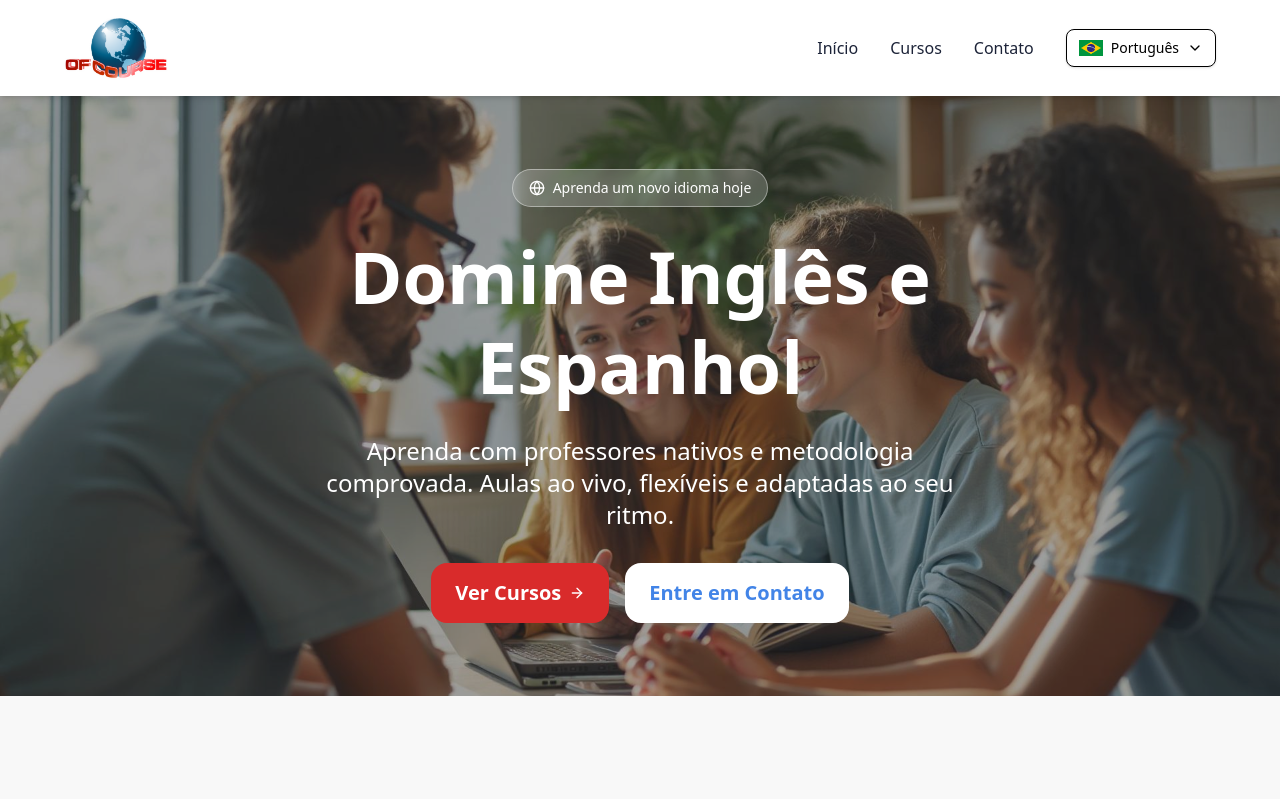
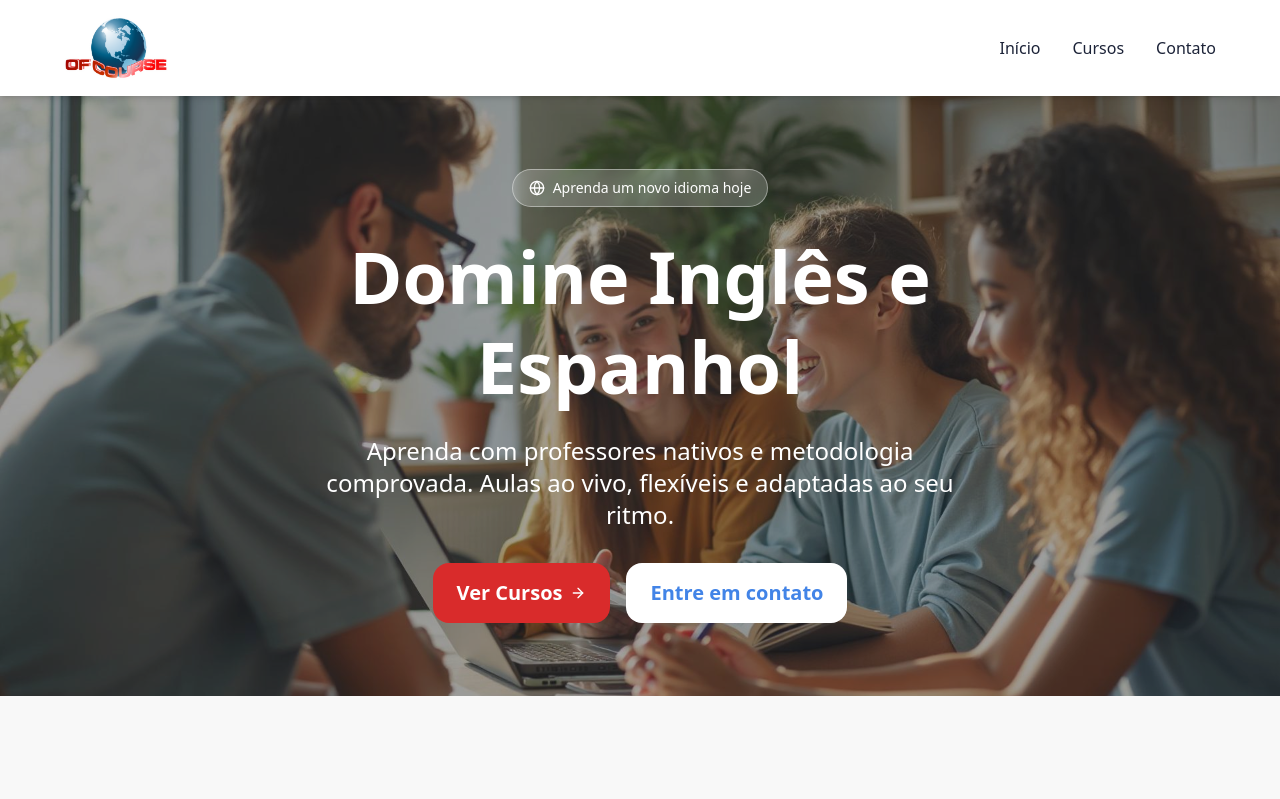
Before and after one commit to mthsimao/of-course, a React (Vite) app: page / in a window 1280 px wide. Shown: the top 799 px of the page. Built offline with nearby package versions, Linux system fonts and the light colour scheme; a web font is replaced by a local one.

Commit message:
deleted i18n

```diff
--- a/src/components/Footer.jsx
+++ b/src/components/Footer.jsx
@@ -1,27 +1,27 @@
 import { Facebook, Instagram, Mail, Phone } from "lucide-react";
-import { useTranslation } from "react-i18next";
 
 const Footer = () => {
-  const { t } = useTranslation();
 
   return (
     <footer className="bg-footer-bg text-white p-6 md:p-12">
       <div className=" grid grid-cols-1 sm:grid-cols-2 gap-4 lg:grid-cols-4">
         <div className="footer-div">
           <h3 className="title">Of Course</h3>
-          <p className="text-footer-link">{t("footer.subTitle")}</p>
+          <p className="text-footer-link">
+            Transformando vidas através do aprendizado de idiomas
+          </p>
         </div>
 
         <div className="footer-div">
-          <h3>{t("footer.courses")}</h3>
+          <h3>Cursos</h3>
           <ul className="space-y-3">
-            <li>{t("footer.english")}</li>
-            <li>{t("footer.spanish")}</li>
+            <li>Inglês</li>
+            <li>Espanhol</li>
           </ul>
         </div>
 
         <div className="footer-div">
-          <h3>{t("footer.socialMedia")}</h3>
+          <h3>Redes Sociais</h3>
           <ul className="space-y-3">
             <li>
               <a
@@ -29,7 +29,7 @@ const Footer = () => {
                 target="_blank"
                 className="flex flex-row items-center gap-3 hover:underline"
               >
-                <Facebook size={24} strokeWidth={2}/>
+                <Facebook size={24} strokeWidth={2} />
                 <span>Facebook</span>
               </a>
             </li>
@@ -39,7 +39,7 @@ const Footer = () => {
                 target="_blank"
                 className="flex flex-row items-center gap-3 hover:underline"
               >
-                <Instagram size={24} strokeWidth={2}/>
+                <Instagram size={24} strokeWidth={2} />
                 <span>Instagram</span>
               </a>
             </li>
@@ -47,13 +47,13 @@ const Footer = () => {
         </div>
 
         <div className="footer-div">
-          <h3>{t("footer.contact")}</h3>
+          <h3>Contato</h3>
 
           <ul className="space-y-3">
             <li>
               <Phone size={20} />
               <a
-                href="https://api.whatsapp.com/send/?phone=5522997008289&text&app_absent=0"
+                href="https://wa.me/5522997008289"
                 target="_blank"
               >
                 (22) 99700-8289
@@ -69,7 +69,7 @@ const Footer = () => {
 
       <div className="mt-6">
         <div className="border-t border-footer-link/40 pt-8 text-center text-footer-link/80">
-          <p>&copy; 2025 Of Course. {t("footer.allRightsReserved")}</p>
+          <p>&copy; 2025 Of Course.  Todos os direitos reservados.</p>
         </div>
       </div>
     </footer>
--- a/src/components/Hero.jsx
+++ b/src/components/Hero.jsx
@@ -1,10 +1,7 @@
 import { Globe, ArrowRight } from "lucide-react";
 import heroImage from "../assets/images/hero-language.jpg";
-import { useTranslation } from "react-i18next";
 
 const Hero = () => {
-  const { t } = useTranslation()
-
   return (
     <section className="relative min-h-[75vh] flex items-center overflow-hidden">
       <div
@@ -22,28 +19,32 @@ const Hero = () => {
           <div className="inline-flex items-center gap-2 bg-white/20 backdrop-blur-sm px-4 py-2 rounded-full mb-6 border border-white/40">
             <Globe className="w-4 h-4" />
             <span className="text-sm font-medium">
-              {t("header.subTitle")}
+              Aprenda um novo idioma hoje
             </span>
           </div>
 
           <h1 className="text-5xl md:text-6xl lg:text-7xl font-bold mb-6 leading-tight">
-           {t("header.title")}
+            Domine Inglês e Espanhol
           </h1>
 
           <p className="text-[1.1rem] md:text-2xl mb-8 text-foreground max-w-2xl mx-auto">
-            {t("header.paragraph")}
+            Aprenda com professores nativos e metodologia comprovada. Aulas ao
+            vivo, flexíveis e adaptadas ao seu ritmo.
           </p>
 
           <div className="flex flex-col sm:flex-row gap-4 justify-center w-60 sm:w-auto  mx-auto">
-            <button className="bg-secondary hover:bg-secondary/85 rounded-2xl flex flex-row items-center gap-2 hover:gap-3 transition-all cursor-pointer font-semibold text-xl py-4 px-6">
-              <a href="#cursos">{t("header.button1")}</a>
-              <ArrowRight size={16}/>
-            </button>
+            <a href="#cursos">
+              <button className="bg-secondary hover:bg-secondary/85 rounded-2xl flex flex-row justify-between items-center gap-2 hover:gap-3 transition-all cursor-pointer font-semibold text-xl py-4 px-6">
+                <span>Ver Cursos</span>
+                <ArrowRight size={16} />
+              </button>
+            </a>
 
-            <button className="bg-white hover:bg-white/75 rounded-2xl flex flex-row items-center gap-2 hover:gap-3 transition-all cursor-pointer font-semibold text-xl text-primary py-4 px-6">
-              <a href="#contato">{t("header.button2")}</a>
-            </button>
-
+            <a href="#contato">
+              <button className="bg-white hover:bg-white/75 rounded-2xl flex flex-row items-center gap-2 hover:gap-3 transition-all cursor-pointer font-semibold text-xl text-primary py-4 px-6">
+                Entre em contato
+              </button>
+            </a>
           </div>
         </div>
       </div>
--- a/src/components/LanguageSelector.jsx
+++ /dev/null
@@ -1,62 +0,0 @@
-import { useState } from "react";
-import { useTranslation } from "react-i18next";
-import { ChevronDown } from "lucide-react";
-import brFlag from "../assets/images/br-flag.png";
-import euaFlag from "../assets/images/eua-flag.png";
-import espFlag from "../assets/images/esp-flag.svg";
-
-export default function LanguageSelector() {
-  const { i18n } = useTranslation();
-  const [open, setOpen] = useState(false);
-
-  const languages = [
-    { code: "pt", label: "Português", flag: brFlag },
-    { code: "en", label: "English", flag: euaFlag },
-    { code: "es", label: "Español", flag: espFlag },
-  ];
-
-  const currentLang =
-    languages.find((l) => l.code === i18n.language) || languages[0];
-
-  return (
-    <div className="relative">
-      <button
-        onClick={() => setOpen(!open)}
-        aria-expanded={open}
-        className="flex items-center gap-2 bg-white px-3 py-2 rounded-lg shadow border hover:bg-gray-100 focus:outline-none cursor-pointer"
-      >
-        <img
-          src={currentLang.flag}
-          alt={currentLang.label}
-          className="w-6 h-4"
-        />
-        <span className="text-sm">{currentLang.label}</span>
-        <ChevronDown size={16} />
-      </button>
-
-      {open && (
-        <div className="absolute left-0 md:left-auto md:right-0 mt-2 bg-white shadow-md rounded-lg border py-1 w-44 z-50 ">
-          {languages.map((lang) => {
-            const isActive = lang.code === i18n.language;
-
-            return (
-              <button
-                key={lang.code}
-                onClick={() => {
-                  i18n.changeLanguage(lang.code);
-                  setOpen(false);
-                }}
-                className={`flex items-center gap-3 px-4 py-2 w-full text-left hover:bg-gray-200 cursor-pointer ${
-                  isActive ? "bg-gray-200 font-medium" : ""
-                }`}
-              >
-                <img src={lang.flag} alt={lang.label} className="w-7 h-5" />
-                <span className="text-sm">{lang.label}</span>
-              </button>
-            );
-          })}
-        </div>
-      )}
-    </div>
-  );
-}
--- a/src/components/Navbar.jsx
+++ b/src/components/Navbar.jsx
@@ -1,37 +1,40 @@
 import { useState } from "react";
 import { Menu, X } from "lucide-react";
-import LanguageSelector from "./LanguageSelector";
-import { useTranslation } from "react-i18next";
-import Logo from "../assets/images/logo.png"
+import Logo from "../assets/images/logo.png";
 
 export default function Navbar() {
   const [open, setOpen] = useState(false);
-  const { t } = useTranslation();
 
   const navLinks = [
-    { label: t("nav.home"), href: "#" },
-    { label: t("nav.courses"), href: "#cursos" },
-    { label: t("nav.contact"), href: "#contato" }
+    { label: "Início", href: "#" },
+    { label: "Cursos", href: "#cursos" },
+    { label: "Contato", href: "#contato" },
   ];
 
   return (
     <nav className="bg-white shadow-md p-4 sticky top-0 z-50 w-full">
       <div className="max-w-6xl mx-auto flex justify-between items-center">
         <a href="/" className="text-xl font-bold text-primary">
-            <img src={Logo} alt="Of Course" className="w-26 h-16" />
+          <img src={Logo} alt="Of Course" className="w-26 h-16" />
         </a>
 
         <div className="hidden md:flex items-center gap-8 cursor-pointer">
           {navLinks.map((link) => (
-            <a key={link.href} href={link.href} className="text-muted hover:text-primary font-medium">
+            <a
+              key={link.href}
+              href={link.href}
+              className="text-muted hover:text-primary font-medium"
+            >
               {link.label}
             </a>
           ))}
-
-          <LanguageSelector />
         </div>
 
-        <button className="md:hidden" onClick={() => setOpen(!open)} aria-label="menu">
+        <button
+          className="md:hidden"
+          onClick={() => setOpen(!open)}
+          aria-label="menu"
+        >
           {open ? <X size={28} /> : <Menu size={28} />}
         </button>
       </div>
@@ -39,14 +42,14 @@ export default function Navbar() {
       {open && (
         <div className="md:hidden mt-3 p-4 space-y-3">
           {navLinks.map((link) => (
-            <a key={link.href} href={link.href} className="block text-muted hover:text-primary font-medium">
+            <a
+              key={link.href}
+              href={link.href}
+              className="block text-muted hover:text-primary font-medium"
+            >
               {link.label}
             </a>
           ))}
-
-          <div className="pt-2 border-t border-muted/40">
-            <LanguageSelector />
-          </div>
         </div>
       )}
     </nav>
--- a/src/i18n/index.js
+++ /dev/null
@@ -1,19 +0,0 @@
-import i18n from "i18next";
-import { initReactI18next } from "react-i18next";
-
-import pt from "./locales/pt.json";
-import en from "./locales/en.json";
-import es from "./locales/es.json";
-
-i18n.use(initReactI18next).init({
-  resources: {
-    pt: { translation: pt },
-    en: { translation: en },
-    es: { translation: es },
-  },
-  lng: "pt",
-  fallbackLng: "pt",
-  interpolation: { escapeValue: false },
-});
-
-export default i18n;
--- a/src/i18n/locales/en.json
+++ /dev/null
@@ -1,68 +0,0 @@
-{
-  "nav": {
-    "home": "Home",
-    "courses": "Courses",
-    "contact": "Contact"
-  },
-  "header": {
-    "subTitle": "Learn new languages today",
-    "title": "Master English and Spanish",
-    "paragraph": "Learn with native teachers and proven methodology. Live, flexible classes tailored to your pace.",
-    "button1": "View Courses",
-    "button2": "Get in Touch"
-  },
-  "features": {
-    "title": "Why choose our courses?",
-    "subTitle": "A complete and efficient learning experience.",
-    "feature1": {
-      "title": "Fluent Teachers",
-      "description": "Learn from experts who speak the language fluently."
-    },
-    "feature2": {
-      "title": "Proven Methodology",
-      "description": "Effective teaching techniques to ensure your progress."
-    },
-    "feature3": {
-      "title": "Certification",
-      "description": "Receive recognized certification upon completing each level."
-    }
-  },
-  "courses": {
-    "title": "Our Courses",
-    "subTitle": "Choose the language you want to learn and start your journey",
-    "course1": {
-      "title": "English",
-      "subTitle": "Available levels",
-      "levels": ["Basic", "Intermediate", "Advanced"],
-      "highlights": [
-        "Conversation from day one",
-        "Preparation for international certifications",
-        "Business English"
-      ]
-    },
-    "course2": {
-      "title": "Spanish",
-      "subTitle": "Available levels",
-      "levels": ["Basic", "Intermediate", "Advanced"],
-      "highlights": [
-        "Conversation from day one",
-        "Culture and regional expressions",
-        "Spanish for travel"
-      ]
-    }
-  },
-  "cta": {
-    "title": "Ready to start learning?",
-    "subTitle": "Talk with our advisors and find the perfect course for you.",
-    "button": "Contact Us"
-  },
-  "footer": {
-    "subTitle": "Transforming lives through language learning",
-    "courses": "Courses",
-    "english": "English",
-    "spanish": "Spanish",
-    "socialMedia": "Social Media",
-    "contact": "Contact",
-    "allRightsReserved": "All rights reserved."
-  }
-}
--- a/src/i18n/locales/es.json
+++ /dev/null
@@ -1,67 +0,0 @@
-{
-  "nav": {
-    "home": "Inicio",
-    "courses": "Cursos",
-    "contact": "Contacto"
-  },
-  "header": {
-    "subTitle": "Aprende un nuevo idioma hoy",
-    "title": "Domina Inglés y Español",
-    "paragraph": "Aprende con profesores nativos y metodología comprobada. Clases en vivo, flexibles y adaptadas a tu ritmo.",
-    "button1": "Ver Cursos",
-    "button2": "Ponte en contacto"
-  },
-  "features": {
-    "title": "¿Por qué elegir nuestros cursos?",
-    "subTitle": "Una experiencia de aprendizaje completa y eficiente.",
-    "feature1": {
-      "title": "Profesores Fluidos",
-      "description": "Aprende de expertos que hablan el idioma con fluidez."
-    },
-    "feature2": {
-      "title": "Metodología Probada",
-      "description": "Técnicas de enseñanza eficaces para garantizar su progreso."
-    },
-    "feature3": {
-      "title": "Proceso de dar un título",
-      "description": "Reciba una certificación reconocida al completar cada nivel."
-    }
-  },
-  "courses": {
-    "title": "Nuestros cursos",
-    "subTitle": "Elige el idioma que quieres aprender y comienza tu viaje.",
-    "course1": {
-      "title": "Inglés",
-      "subTitle": "Niveles disponibles",
-      "levels": ["Básico", "Intermedio", "Avanzado"],
-      "highlights": [
-        "Conversación del primer día",
-        "Preparación para certificaciones internacionales",
-        "Inglés de negocios"
-      ]
-    },
-    "course2": {
-      "title": "Español",
-      "levels": ["Básico", "Intermedio", "Avanzado"],
-      "highlights": [
-        "Conversación del primer día",
-        "Cultura y expresiones regionales",
-        "Español para viajar"
-      ]
-    }
-  },
-  "cta": {
-    "title": "¿Listo para empezar a aprender?",
-    "subTitle": "Habla con nuestros asesores y encuentra el curso perfecto para ti.",
-    "button": "Contáctanos"
-  },
-  "footer": {
-    "subTitle": "Transformando vidas a través del aprendizaje de idiomas",
-    "courses": "Cursos",
-    "english": "Inglés",
-    "spanish": "Español",
-    "socialMedia": "Redes Sociales",
-    "contact": "Contacto",
-    "allRightsReserved": "Reservados todos los derechos."
-  }
-}
--- a/src/i18n/locales/pt.json
+++ /dev/null
@@ -1,68 +0,0 @@
-{
-  "nav": {
-    "home": "Início",
-    "courses": "Cursos",
-    "contact": "Contato"
-  },
-  "header": {
-    "subTitle": "Aprenda um novo idioma hoje",
-    "title": "Domine Inglês e Espanhol",
-    "paragraph": "Aprenda com professores nativos e metodologia comprovada. Aulas ao vivo, flexíveis e adaptadas ao seu ritmo.",
-    "button1": "Ver Cursos",
-    "button2": "Entre em Contato"
-  },
-  "features": {
-    "title": "Por que escolher nossos cursos?",
-    "subTitle": "Uma experiência de aprendizado completa e eficiente.",
-    "feature1": {
-      "title": "Professores Fluentes",
-      "description": "Aprenda com especialistas que falam o idioma fluentemente."
-    },
-    "feature2": {
-      "title": "Metodologia Comprovada",
-      "description": "Técnicas de ensino eficazes para garantir seu progresso."
-    },
-    "feature3": {
-      "title": "Certificação",
-      "description": "Receba certificado reconhecido ao completar cada nível."
-    }
-  },
-  "courses": {
-    "title": "Nossos Cursos",
-    "subTitle": "Escolha o idioma que deseja aprender e comece sua jornada",
-    "course1": {
-      "title": "Inglês",
-      "subTitle": "Níveis disponíveis",
-      "levels": ["Básico", "Intermediário", "Avançado"],
-      "highlights": [
-        "Conversação desde o primeiro dia",
-        "Preparação para certificações internacionais",
-        "Inglês para negócios"
-      ]
-    },
-    "course2": {
-      "title": "Espanhol",
-      "subTitle": "Níveis disponíveis",
-      "levels": ["Básico", "Intermediário", "Avançado"],
-      "highlights": [
-        "Conversação desde o primeiro dia",
-        "Cultura e expressões regionais",
-        "Espanhol para viagens"
-      ]
-    }
-  },
-  "cta": {
-    "title": "Pronto para começar a aprender?",
-    "subTitle": "Converse com nossos consultores e encontre o curso perfeito para você.",
-    "button": "Entre em Contato"
-  },
-  "footer": {
-    "subTitle": "Transformando vidas através do aprendizado de idiomas",
-    "courses": "Cursos",
-    "english": "Inglês",
-    "spanish": "Espanhol",
-    "socialMedia": "Redes Sociais",
-    "contact": "Contato",
-    "allRightsReserved": "Todos os direitos reservados."
-  }
-}
--- a/src/main.jsx
+++ b/src/main.jsx
@@ -1,6 +1,5 @@
 import ReactDOM from "react-dom/client";
 import App from "./App.jsx";
 import "./index.css";
-import "./i18n";
 
 ReactDOM.createRoot(document.getElementById("root")).render(<App />);
```
Also changed, not shown: src/components/CTA.jsx (+5 -6 lines), src/components/Courses.jsx (+18 -12 lines), src/components/Features.jsx (+8 -11 lines).
